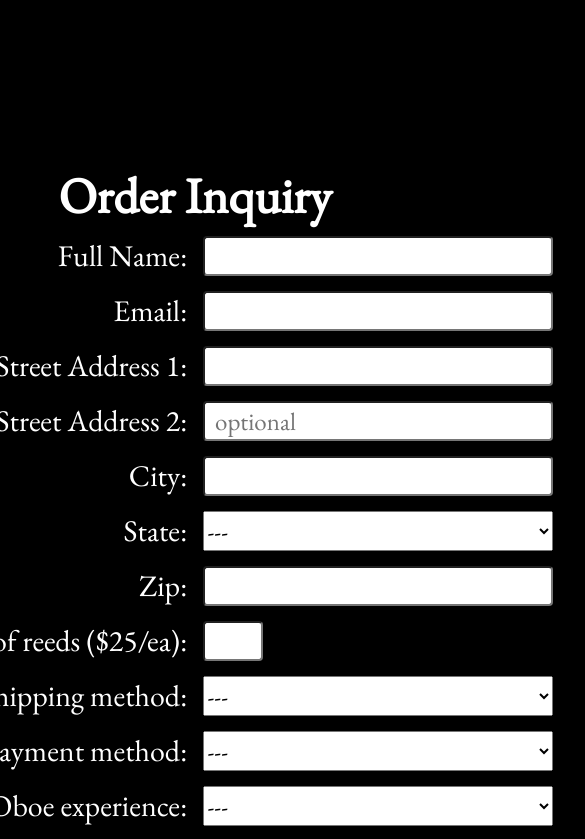
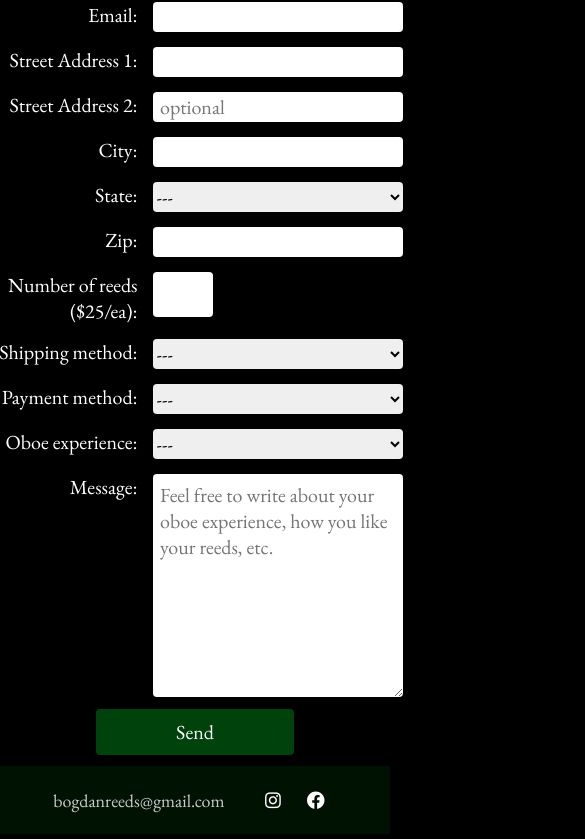
Before and after one commit to clairebogdan/bogdanreeds_website, a React (Create React App) app: page /order in a window 390 px wide. Shown: the part 963-1802 px from the top of the page, 585 px wide, since content can reach past the window. Built offline with nearby package versions, Linux system fonts and the light colour scheme.

Commit message:
mobile adjustments were made to all screens

```diff
--- a/src/components/footer/Footer.css
+++ b/src/components/footer/Footer.css
@@ -1,7 +1,7 @@
 .footer {
     position: relative;
     display: grid;
-    grid-template-columns: 150px 10px 10px;
+    grid-template-columns: 200px 30px 30px;
     column-gap: 3%;
     height: 8vh;
     align-items: center;
--- a/src/components/navbar/Navbar.css
+++ b/src/components/navbar/Navbar.css
@@ -65,7 +65,7 @@
         display: flex;
         flex-direction: column;
         width: 100%;
-        height: 465px;
+        height: 500px;
         position: absolute;
         top: 80px;
         left: -100%;
--- a/src/components/pages/About.js
+++ b/src/components/pages/About.js
@@ -8,7 +8,7 @@ export default function About() {
     return (
         <>
         <div className="img-container">
-            <img src={me} alt="claire bogdan with oboe next to river" width="80%" height="80%"></img>
+            <img src={me} alt="claire bogdan with oboe next to river" width="90%" height="90%"></img>
         </div>
 
         <div className='about-container'>
@@ -68,7 +68,7 @@ export default function About() {
             </p>
             </div>
             <div className='about-grid-pic'>
-                <img src={thread} alt="oboe reed and thread" width="100%" height="100%"></img>
+                <img className="picture" src={thread} alt="oboe reed and thread" width="400px" height="400px"></img>
             </div>
         </div>
         </>
--- a/src/components/pages/Order.js
+++ b/src/components/pages/Order.js
@@ -8,7 +8,7 @@ export default function Order() {
     return (
         <>
         <div className='label'>
-            <img className='img' src={label} alt="label for bogdan reeds"/>
+            <img className='img' src={label} alt="label for bogdan reeds" width="100%" height="100%"/>
         </div>
 
         <div className="order-desc">
--- a/src/components/pages/ReedCare.js
+++ b/src/components/pages/ReedCare.js
@@ -8,7 +8,7 @@ export default function ReedCare() {
         <>
 
         <div className="img-container">
-            <img src={reeds} alt="several reeds"></img>
+            <img src={reeds} alt="several reeds" width="100%" height="100%"></img>
         </div>
         <div className='reed-care-box'>
             <h1 className="topic">General Tips</h1><br/>
--- a/src/components/styles/About.css
+++ b/src/components/styles/About.css
@@ -25,3 +25,17 @@
     justify-content: center;
     align-items: center;
 }
+
+@media screen and (max-width: 960px) {
+    .picture {
+        width: 300px;
+        height: 300px;
+    }
+}
+
+@media screen and (max-width: 700px) {
+    .picture {
+        width: 200px;
+        height: 200px;
+    }
+}
--- a/src/components/styles/Order.css
+++ b/src/components/styles/Order.css
@@ -3,6 +3,8 @@
     justify-content: center;
     align-items: center;
     margin-top: 10%;
+    margin-left: 5%;
+    margin-right: 5%;
 }
 
 .order-desc {
--- a/src/components/styles/OrderForm.css
+++ b/src/components/styles/OrderForm.css
@@ -9,7 +9,7 @@ label {
 }
 
 .order-container {
-    margin: 200px auto;
+    margin: 0 auto;
     justify-content: center;
     text-align: center;
 }
@@ -30,6 +30,7 @@ label {
     height: 40px;
     font-size: 25px;
     color: black;
+    border: none;
 }
 
 .number-input {
@@ -39,6 +40,7 @@ label {
     height: 40px;
     font-size: 25px;
     color: black;
+    border: none;
 }
 
 .textarea-input {
@@ -46,13 +48,16 @@ label {
     border-radius: 4px;
     font-size: 25px;
     color: black;
+    border: none;
 }
 
 .dropdown {
     height: 40px;
+    border-radius: 4px;
     font-family: 'EB Garamond', serif;
     font-size: 25px;
     color: black;
+    border: none;
 }
 
 .btn {
@@ -74,3 +79,36 @@ label {
     color: #00420b;
     transition: all 0.3s ease-out;
 }
+
+@media screen and (max-width: 800px) {
+
+    .order-form {
+        grid-template-columns: 150px 250px;
+        font-size: 20px;
+
+    }
+
+    .text-input {
+        height: 30px;
+        font-size: 20px;
+    }
+
+    .number-input {
+        height: 45px;
+        font-size: 20px;
+    }
+
+    .textarea-input {
+        font-size: 20px;
+    }
+
+    .dropdown {
+        height: 30px;
+        font-size: 20px;
+    }
+
+    .btn {
+        padding: 10px 80px;
+        font-size: 20px;
+    }
+}
```
